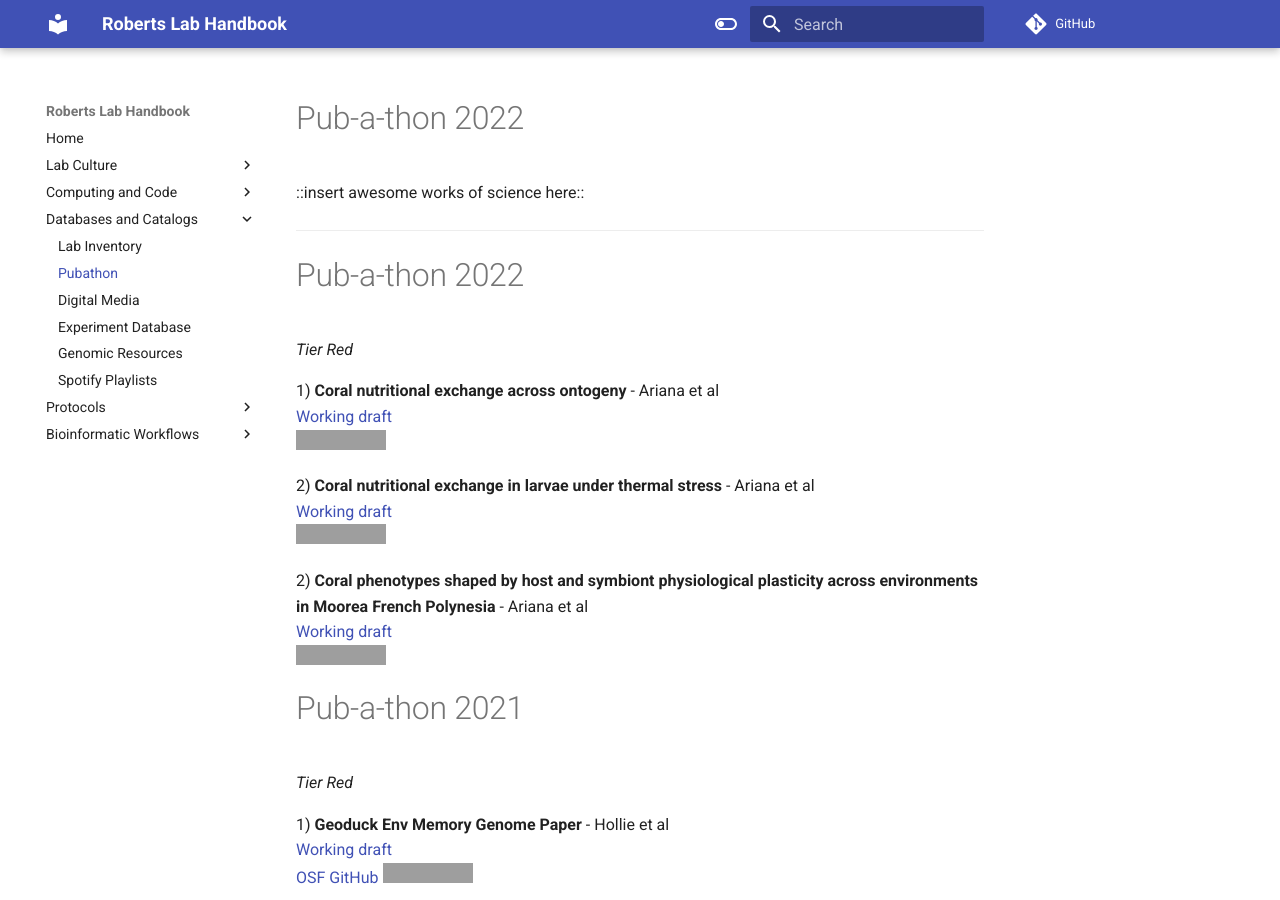
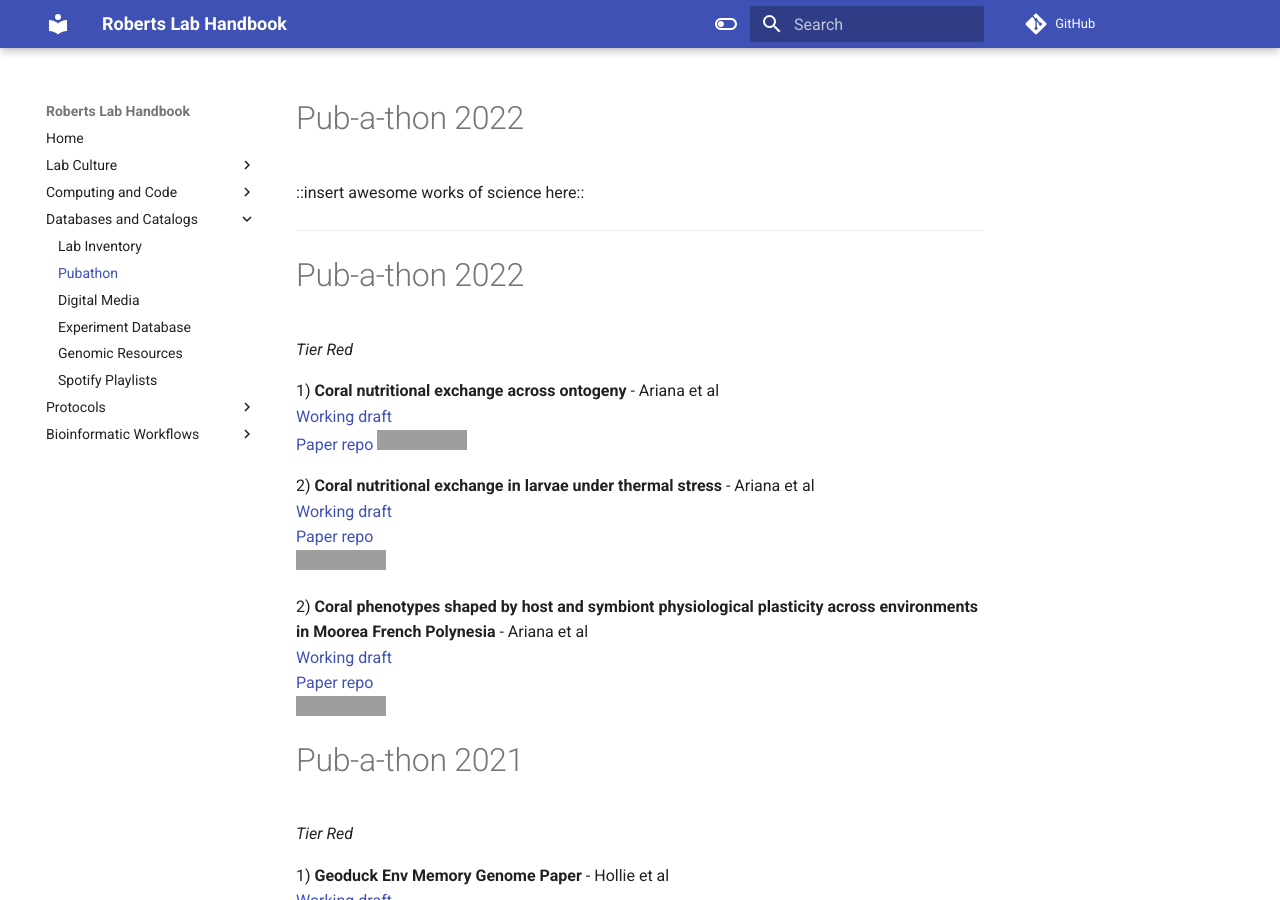
Before and after one commit to RobertsLab/resources, an MkDocs documentation site: the page built from docs/Pubathon.md, in a window 1280 px wide and 900 px high. Built offline with MkDocs 1.6.1 and Material for MkDocs 9.7.7, drawn with Linux system fonts in a browser that asks for light colours; comment, search, counter and statistics services are not loaded; grey boxes are pictures that could not be loaded.

Commit message:
Updated pubathon with AH publications

```diff
--- a/docs/Pubathon.md
+++ b/docs/Pubathon.md
@@ -11,14 +11,17 @@ _Tier Red_
 
 1) **Coral nutritional exchange across ontogeny** - Ariana et al
 [Working draft](https://docs.google.com/document/d/10Wmr_ceODWreZfS8WPekvoBwD2xEqlq28iSitapHTHA/edit)
+[Paper repo](https://github.com/AHuffmyer/EarlyLifeHistory_Energetics)
 ![status](https://img.shields.io/badge/pub--a--thon%20status-in%20progress-orange.svg)
 
 2) **Coral nutritional exchange in larvae under thermal stress** - Ariana et al
 [Working draft](https://docs.google.com/document/d/1D-iMattGZxOVxhnQd1ib1ML0I_Vqoy7jkGPfxmmNd_8/edit)
+[Paper repo](https://github.com/AHuffmyer/SymbioticIntegration)
 ![status](https://img.shields.io/badge/pub--a--thon%20status-in%20progress-orange.svg)
 
 2) **Coral phenotypes shaped by host and symbiont physiological plasticity across environments in Moorea French Polynesia** - Ariana et al
 [Working draft](https://docs.google.com/document/d/1gBrDypEwR4ont16BX5hCv0N3kpMmFW-lJlT0PVaHvEM/edit)
+[Paper repo](https://github.com/urol-e5/timeseries)
 ![status](https://img.shields.io/badge/pub--a--thon%20status-in%20progress-orange.svg)
 
 # Pub-a-thon 2021
```
